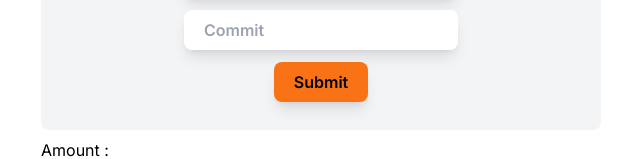
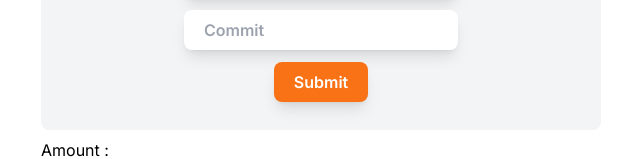
Before and after one commit to yousufislamme/BudgetBank, a Next.js app: page / in a window 1280 px wide. Shown: the part 372-531 px from the top of the page, without its empty margins (319-959 px from the left). Built offline with nearby package versions, Linux system fonts and the light colour scheme.

Commit message:
change button color

```diff
--- a/components/Home/Home.jsx
+++ b/components/Home/Home.jsx
@@ -154,7 +154,7 @@ const Hero = () => {
             <button
               type="submit"
               onClick={handleSubmit}
-              className="myRounded mb-5 bg-orange-500 font-semibold shadow-lg focus:bg-red-500"
+              className="myRounded mb-5 bg-orange-500 font-semibold text-white shadow-lg focus:bg-red-500"
             >
               Submit
             </button>
```
